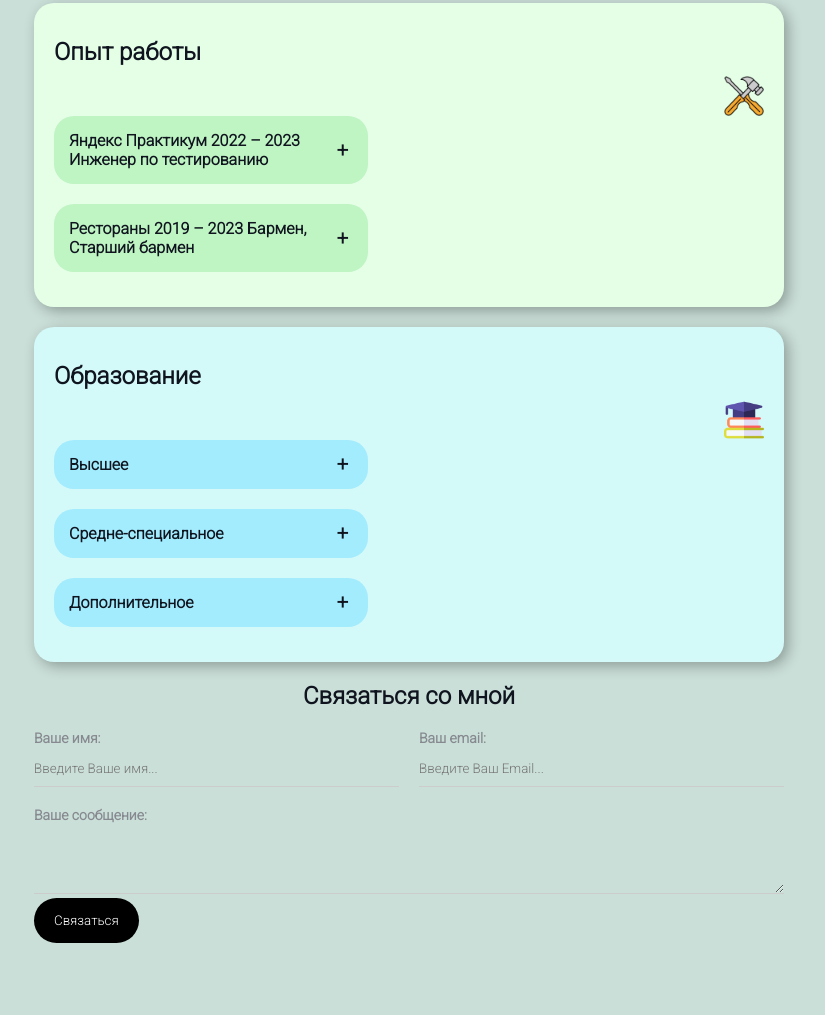
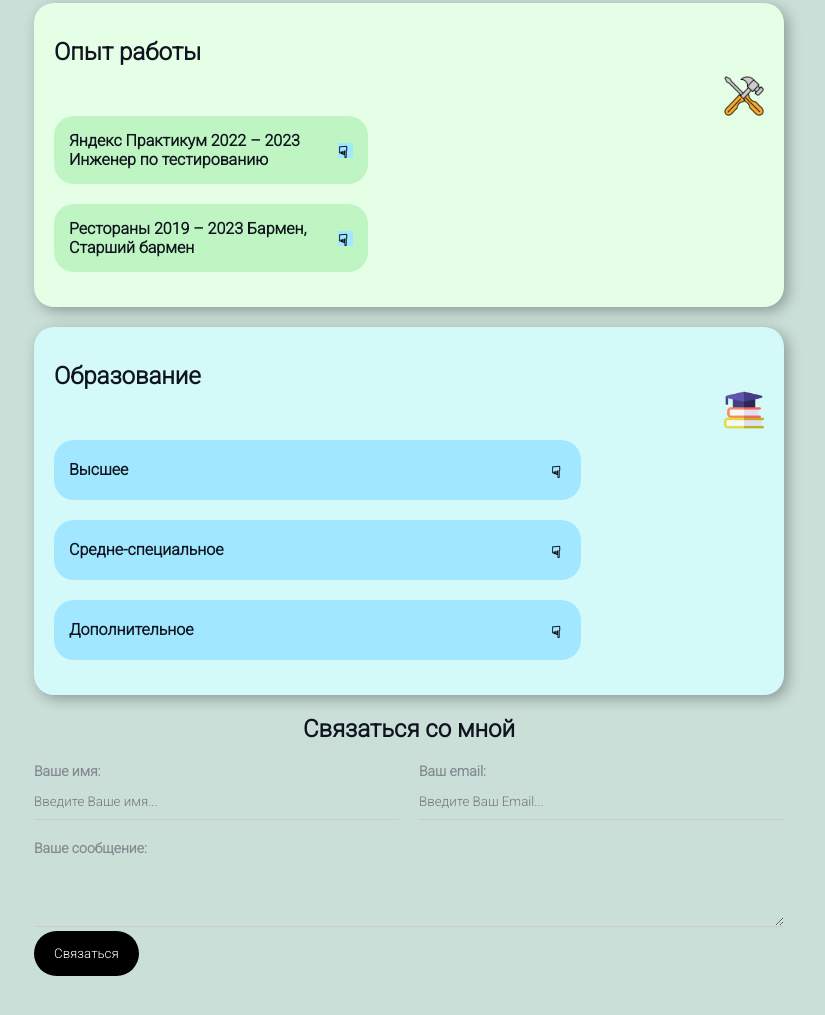
Before and after one commit to PavelSAMSON/My_Resume, a plain HTML site: page index.html in a window 1280 px wide. Shown: the part 755-1770 px from the top of the page, without its empty margins (231-1056 px from the left). Drawn offline with Linux system fonts and the light colour scheme.

Commit message:
Last version

```diff
--- a/index.html
+++ b/index.html
@@ -8,7 +8,7 @@
   <body>
 <div class="container">
     <div class="info">
-        <img src="IMG_5534.jpeg" alt="My Photo" class="avatar" />
+        <img src="Images/IMG_5534.jpeg" alt="My Photo" class="avatar" />
             <div class="info-text">
                 <h1>Павел Самсонов</h1>
                 <p>Родился 13 июля 1997 года</p>
@@ -24,7 +24,7 @@
 
     <div class="card bg-red">
         <h2>О себе</h2>
-    <img src="Osebe.png" alt="img" class="osebe">
+        <img src="Images/Osebe.png" alt="img" class="osebe">
         <p>
            Инженер по обеспечению качества с практическим опытом в тестировании WEB-приложений, API, Мобильных приложений
         </p>
@@ -33,7 +33,7 @@
 
     <div class="card bg-yellow">
   <h2>Ключевые навыки</h2>
-  <img src="skills.png" alt="img" class="skills">
+  <img src="Images/skills.png" alt="img" class="skills">
   <ol class="list">
       <li>Тестирование бэкенда</li>
       <li>Тестирование фронтенда</li>
@@ -51,7 +51,7 @@
 
     <div class="card bg-green" id="color">
       <h2>Опыт работы</h2>
-      <img src="Molot.png" alt="img" class="Molot">
+      <img src="Images/Molot.png" alt="img" class="Molot">
         <div class="accordion">
           Яндекс Практикум  2022 – 2023  Инженер по тестированию</div>
             <div class="content">
@@ -82,23 +82,39 @@
     </div>
 
     <div class="card" id="Obr">
-      <h2>Образование</h2>
-      <img src="Obr.png" alt="img" class="Books">
-        <div class="accordion">Высшее</div>
-            <div class="content">
+      <h2>Образование<img src="Images/Obr.png" alt="img" class="Books"></h2>
+      <div class="cust-accord">
+        <div class="accord-li">
+          <input type='checkbox' name="cust-accord" id="accord-1">
+          <label class='accord-btn' for="accord-1" class="content">Высшее</label>
+          <div class="accord-toggle">
+            <div class="accord-toggle-inner">
               <p>Омский государственный университет путей сообщения (ОмГУПС) 2018 - 2024</p>
               <p>Электрический транспорт железных дорог</p>
               <p>Инженер путей сообщения</p>
             </div>
-        <div class="accordion">Средне-специальное</div>
-            <div class="content">
+          </div>
+        </div>
+          <div class="accord-li">
+            <input type='checkbox' name="cust-accord" id="accord-2">
+            <label class='accord-btn' for="accord-2" class="content">Средне-специальное</label>
+            <div class="accord-toggle">
+              <div class="accord-toggle-inner">
                 <p>Барнаульский лицей железнодорожного транспорта (БЛЖДТ) 2015-2018</p>
                 <p>Помощник машиниста тепловоза</p>
               </div>
-        <div class="accordion">Дополнительное</div>
-            <div class="content">
+            </div>
+          </div>
+            <div class="accord-li">
+              <input type='checkbox' name="cust-accord" id="accord-3">
+              <label class='accord-btn' for="accord-3" class="content">Дополнительное</label>
+              <div class="accord-toggle">
+                <div class="accord-toggle-inner">
                   <p>Яндекс Практикум 2022-2023</p>
                   <p>Инженер по тестированию</p>
+                </div>
+              </div>
+            </div>
           </div>
         </div>
 
--- a/index.js
+++ b/index.js
@@ -1,3 +1,5 @@
+const btn1 = document.querySelectorAll(".btn1");
+
 document.querySelectorAll(".accordion").forEach((el) => {
   el.addEventListener("click", () => {
     let content = el.nextElementSibling;
@@ -13,3 +15,15 @@ document.querySelectorAll(".accordion").forEach((el) => {
     }
   });
 });
+
+// let content = document.querySelector(".content");
+
+// document.querySelectorAll(".btn1").forEach((el) => {
+//   el.addEventListener("click", () => {
+//     if (content.classList.toggle("maxHeidht")) {
+//       el.textContent = "^";
+//     } else {
+//       el.textContent = "☟";
+//     }
+//   });
+// });
--- a/styles.css
+++ b/styles.css
@@ -127,12 +127,15 @@ li:first-child {
 }
 
 .container #color .accordion::after {
-  content: "+";
+  content: "☟";
+  display: block;
+  width: 15px;
+  height: 15px;
   position: absolute;
-  right: 20px;
+  right: 15px;
   top: 50%;
-  transform: translateY(-50%);
-  font-size: 20px;
+  margin-top: -7px;
+  background-color: #a1e7ff;
 }
 
 .content {
@@ -206,17 +209,22 @@ li:first-child {
   padding-bottom: 30px;
 }
 
-#Obr .accordion {
-  background-color: #a3ecfe;
-}
-
-.container #Obr .accordion::after {
-  content: "+";
+.btn1 {
+  padding: 15px 20px;
+  color: #070606;
+  font-family: inherit;
+  font-size: larger;
+  cursor: pointer;
+  border-radius: 50px;
   position: absolute;
-  right: 20px;
+  right: 3px;
   top: 50%;
   transform: translateY(-50%);
-  font-size: 20px;
+  border: medium none;
+  background-image: none;
+  background: transparent;
+  float: left;
+  background-color: transparent;
 }
 
 .Molot {
@@ -246,3 +254,67 @@ li:first-child {
   height: 40px;
   width: 40px;
 }
+
+.cust-accord .accord-li {
+  position: relative;
+}
+
+.accord-li > input[type="checkbox"] {
+  position: absolute;
+  z-index: -1;
+  opacity: 0;
+}
+
+input[type="checkbox"]:checked ~ .accord-toggle {
+  max-height: 5000px;
+  transition: 8s;
+}
+
+input[type="checkbox"]:checked ~ .accord-btn::after {
+  transform: rotate(180deg);
+  transition: 0.6s;
+}
+
+input[type="checkbox"]:checked ~ .container #color .accordion::after {
+  transform: rotate(180deg);
+  transition: 0.6s;
+}
+
+.accord-toggle {
+  max-height: 0;
+  overflow: hidden;
+  transition: 5em;
+}
+
+.accord-btn {
+  display: flex;
+  border: none;
+  min-height: 50px;
+  align-items: center;
+  padding: 5px 15px;
+  border-radius: 20px;
+  background-color: #a1e7ff;
+  cursor: pointer;
+  position: relative;
+  width: 70%;
+}
+
+.accord-btn::after {
+  content: "☟";
+  display: block;
+  width: 15px;
+  height: 15px;
+  position: absolute;
+  right: 15px;
+  top: 50%;
+  margin-top: -7px;
+  background-color: #a1e7ff;
+}
+
+.accord-li {
+  margin-bottom: 20px;
+}
+
+.accord-toggle-inner {
+  padding: 25px 15px;
+}
```
Also changed, not shown: Images/IMG_5534.jpeg (renamed from IMG_5534.jpeg), Images/Molot.png (renamed from Molot.png), Images/Obr.png (renamed from Obr.png), Images/Osebe.png (renamed from Osebe.png), Images/free-icon-telegram-2504941.png (renamed from free-icon-telegram-2504941.png), Images/skills.png (renamed from skills.png), 1 other file. Lines whose indentation alone changed are shown as unchanged.
